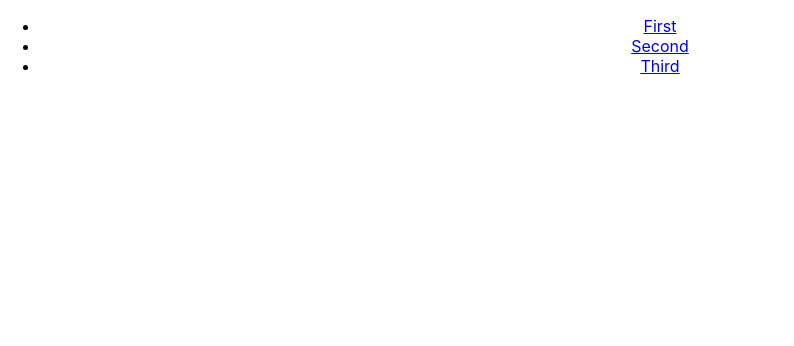
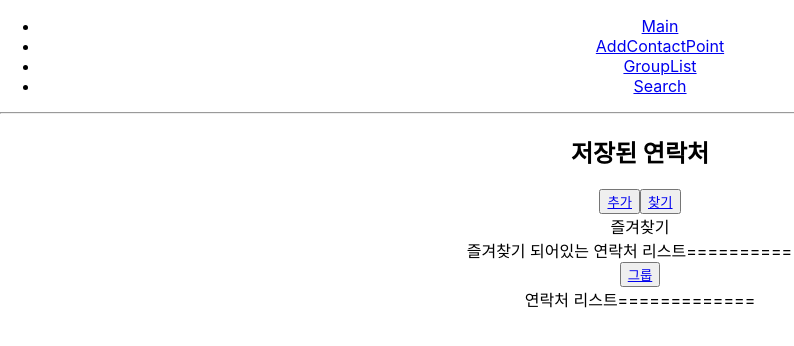
Before and after one commit to IMHANA/reactPr, a React (Create React App) app: page / in a window 1280 px wide. Shown: the top 346 px of the page, without its empty margins (0-794 px from the left). Built offline with nearby package versions, Linux system fonts and the light colour scheme.

Commit message:
구조 바꾸는중

```diff
--- a/src/App.js
+++ b/src/App.js
@@ -2,26 +2,31 @@ import React, { Component } from 'react';
 import './App.css';
 import { BrowserRouter as Router, Route, Switch, Link } from 'react-router-dom';
 
-import First from './First';
-import Second from './Second';
-import Third from './Third';
+import Main from './component/ContactPointTemplate/main';
+import AddContactPoint from './component/ContactPointTemplate/MenuComponent/AddContactPoint/AddContactPoint';
+import GroupList from './component/ContactPointTemplate/MenuComponent/GroupList/GroupList';
+import Search from './component/ContactPointTemplate/MenuComponent/Search/Search'
 
-function App() {
+class App extends Component {
+  render() {
     return (
       <div className="App">
         <Router>
           <div>
             <ul>
-            <li><Link to='/First'>First</Link></li>
-            <li><Link to='/Second'>Second</Link></li>
-            <li><Link to='/Third'>Third</Link></li>
+              <li><Link to='/'>Main</Link></li>
+              <li><Link to='/AddContactPoint'>AddContactPoint</Link></li>
+              <li><Link to='/GroupList'>GroupList</Link></li>
+              <li><Link to='/Search'>Search</Link></li>
             </ul>
           </div>
+          <hr />
           <div>
             <Switch>
-            <Route path='/First' component={ First } />
-            <Route path='/Second' component={ Second } />ya
-            <Route path='/Third' component={ Third } />
+              <Route exact path='/' component={ Main } />
+              <Route path='/AddContactPoint' component={ AddContactPoint } />
+              <Route path='/GroupList' component={ GroupList } />
+              <Route path='/Search' component={ Search } />
             </Switch>
           </div>
         </Router>
@@ -29,4 +34,6 @@ function App() {
     )
   }
 
+}
+
 export default App;
--- /dev/null
+++ b/src/component/ContactPointTemplate/main.js
@@ -0,0 +1,28 @@
+import React, { Component } from 'react';
+import { BrowserRouter as Router, Route, Switch, Link } from 'react-router-dom';
+
+import AddContactPoint from './component/ContactPointTemplate/MenuComponent/AddContactPoint/AddContactPoint';
+import GroupList from './component/ContactPointTemplate/MenuComponent/GroupList/GroupList';
+import Search from './component/ContactPointTemplate/MenuComponent/Search/Search'
+
+
+class Main extends Component {
+    render() {
+        return (
+            <div>
+                <div>
+                    <h2>저장된 연락처</h2>
+                </div>
+                <div>
+                    <button><Link to='/AddContactPoint'>추가</Link></button>
+                    <button><Link to='/Search'>찾기</Link></button>
+                </div>
+                <div>즐겨찾기</div>
+                <div>즐겨찾기 되어있는 연락처 리스트============</div>
+                <button><Link to='/GroupList'>그룹</Link></button>
+                <div>연락처 리스트=============</div>
+            </div>
+        );
+    }
+}
+export default Main;
```
Also changed, not shown: src/component/ContactPointTemplate/MenuComponent/AddContactPoint/AddContactPoint.css (added), src/component/ContactPointTemplate/MenuComponent/AddContactPoint/AddContactPoint.js (added), src/component/ContactPointTemplate/MenuComponent/GroupList/GroupList.css (added), src/component/ContactPointTemplate/MenuComponent/GroupList/GroupList.js (added), src/component/ContactPointTemplate/MenuComponent/Search/Search.css (added), src/component/ContactPointTemplate/MenuComponent/Search/Search.js (added), src/component/ContactPointTemplate/MenuComponent/index.js (added), src/component/ContactPointTemplate/index.js (added), src/component/ContactPointTemplate/main.css (added), src/component/index.js (added). Lines whose indentation alone changed are shown as unchanged.
